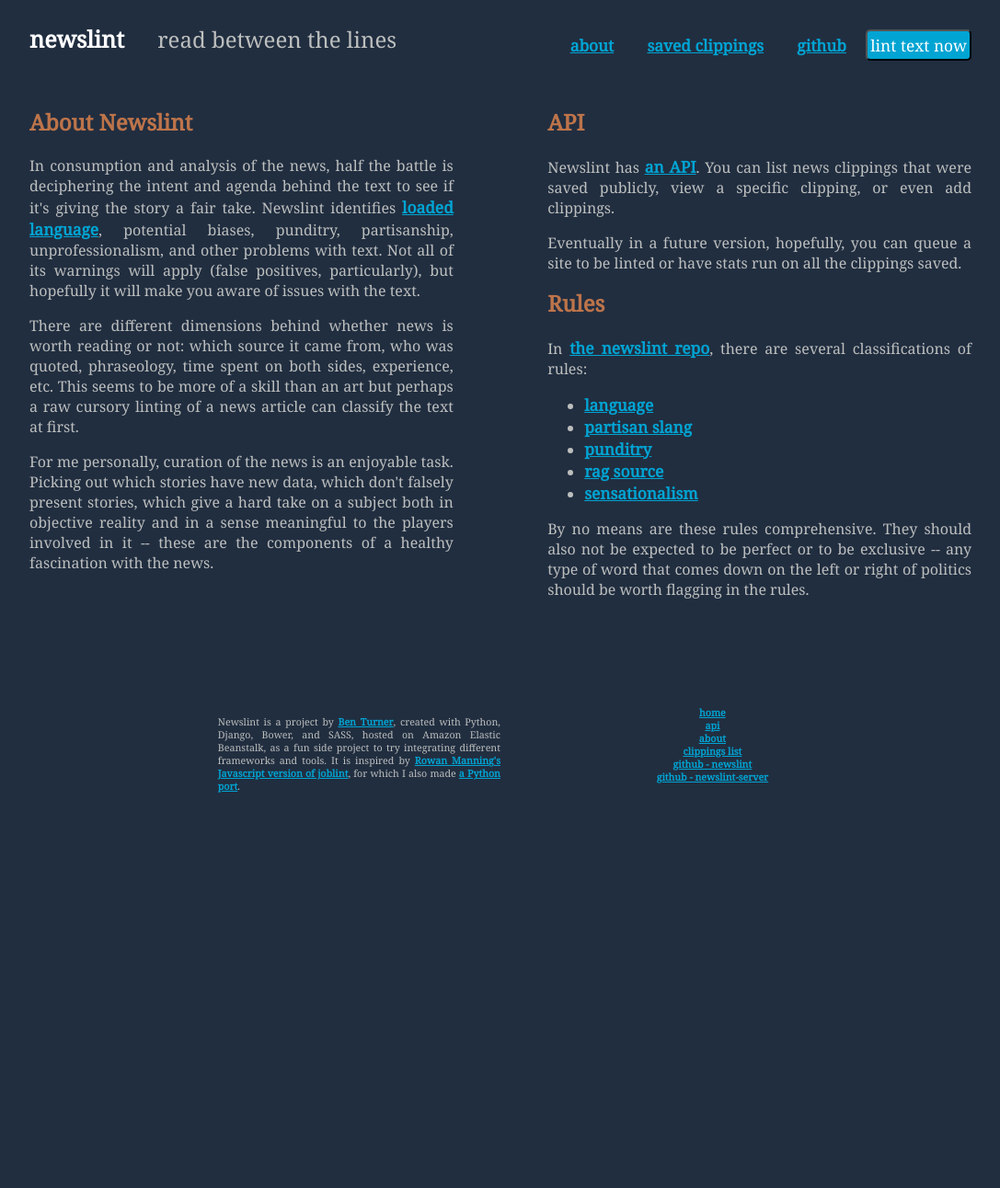
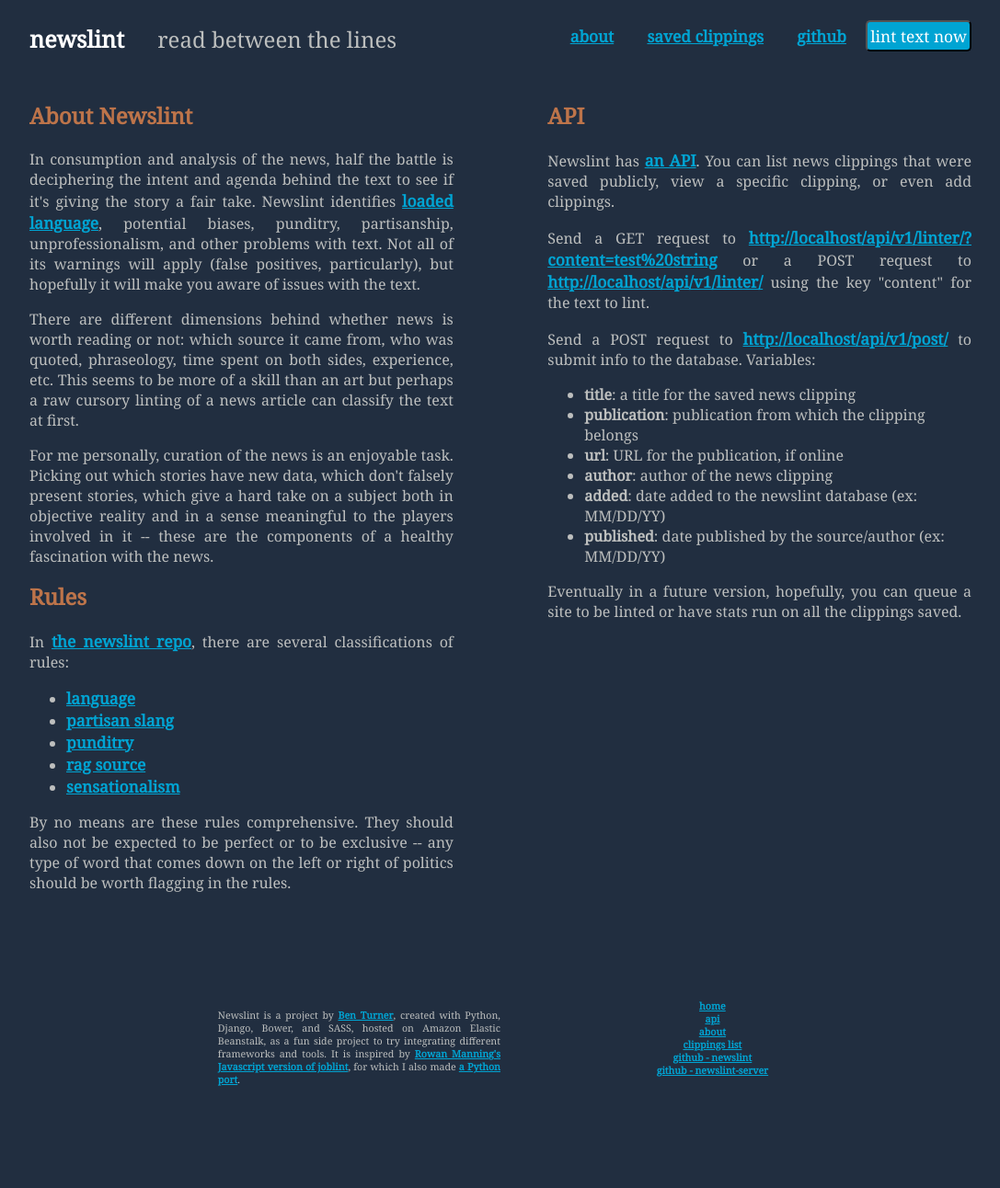
Before and after one commit to Xeus/newslint-server, a Django app: page /about/ in a window 1280 px wide. Shown: the whole page at 92% size, without its empty margins (96-1183 px from the left). Before the commit the page ends 862 px from the top, so only its background shows below. Run offline with Django 3.2, Linux system fonts and the light colour scheme; tables that the repository leaves empty hold one stand-in row (values such as "Sample post"); style sheets or scripts are compiled from the project's sources; parts of the project's set-up code (start-up, migrations or seed data) failed here and were passed over; some libraries are stand-ins or nearby versions.

Commit message:
fleshing out returned dicts for api and views

```diff
--- a/linter/models.py
+++ b/linter/models.py
@@ -24,7 +24,7 @@ class Clipping(models.Model):
     url = models.CharField(max_length=255, default='', blank=True)
     content = models.TextField(default='')
     published = models.DateTimeField('date published', default=timezone.now(), blank=True)
-    added = models.DateTimeField('date added by user', default=timezone.now(), blank=True)
+    added = models.DateTimeField('date added by user', default=timezone.now(), blank=True, auto_now_add=True)
 
     def __unicode__(self):
         return self.title
--- a/linter/templates/about.html
+++ b/linter/templates/about.html
@@ -28,21 +28,7 @@
 	    	For me personally, curation of the news is an enjoyable task.  Picking out which stories have new data, which don't falsely present stories, which give a hard take on a subject both in objective reality and in a sense meaningful to the players involved in it -- these are the components of a healthy fascination with the news.
 	    </p>
 
-    </div>
-
-    <div class="body-right">
-
-        <h2>API</h2>
-
-	   	<p>
-	   		Newslint has <a href="/api/v1/">an API</a>.  You can list news clippings that were saved publicly, view a specific clipping, or even add clippings.
-		</p>
-
-		<p>
-			Eventually in a future version, hopefully, you can queue a site to be linted or have stats run on all the clippings saved.
-	   	</p>
-
-	   	<h2>Rules</h2>
+	    <h2>Rules</h2>
 
 	   	<p>
 	   		In <a href="https://github.com/Xeus/newslint/tree/master/rule">the newslint repo</a>, there are several classifications of rules:
@@ -60,6 +46,37 @@
 	   		By no means are these rules comprehensive.  They should also not be expected to be perfect or to be exclusive -- any type of word that comes down on the left or right of politics should be worth flagging in the rules.
 	   	</p>
 
+    </div>
+
+    <div class="body-right">
+
+        <h2>API</h2>
+
+	   	<p>
+	   		Newslint has <a href="/api/v1/">an API</a>.  You can list news clippings that were saved publicly, view a specific clipping, or even add clippings.
+		</p>
+
+		<p>
+			Send a GET request to <a href="http://{{ get_url }}?content=test%20string">http://{{ get_url }}?content=test%20string</a> or a POST request to <a href="http://{{ get_url }}">http://{{ get_url }}</a> using the key "content" for the text to lint.
+		</p>
+
+		<p>
+			Send a POST request to <a href="http://{{ get_post_url }}">http://{{ get_post_url }}</a> to submit info to the database.  Variables:
+		</p>
+
+		<ul>
+			<li><strong>title</strong>: a title for the saved news clipping</li>
+			<li><strong>publication</strong>: publication from which the clipping belongs</li>
+			<li><strong>url</strong>: URL for the publication, if online</li>
+			<li><strong>author</strong>: author of the news clipping</li>
+			<li><strong>added</strong>: date added to the newslint database (ex: MM/DD/YY)</li>
+			<li><strong>published</strong>: date published by the source/author (ex: MM/DD/YY)</li>
+		</ul>
+
+		<p>
+			Eventually in a future version, hopefully, you can queue a site to be linted or have stats run on all the clippings saved.
+	   	</p>
+
     </div>  <!-- body-right -->
 
 </div>  <!-- body-container -->
--- a/linter/templates/input.html
+++ b/linter/templates/input.html
@@ -68,6 +68,6 @@
         </div>  <!-- hidden-fields -->
 
         <button type="submit" id="form_submit">lint this news clipping</button>
-        <span class="public-checkbox"><input type="checkbox" name="public" id="public" value="true" title="(note: will give it a permanent URL too)" /> share publicly</span>
+        <span class="public-checkbox"><input type="checkbox" name="public" id="public" title="(note: will give it a permanent URL too)" /> share publicly</span>
 
         </form>
--- a/linter/templates/partials/_footer.html
+++ b/linter/templates/partials/_footer.html
@@ -17,5 +17,13 @@
     {% load static %}
     <script src="{% static 'modernizr/modernizr.min.js' %}"></script>
     <script src="{% static 'jquery/jquery.min.js' %}"></script>
-    <script src="{% static 'momentjs/min/moment.min.js' %}"></script>
     <script src="{% static 'build/js/newslint-server.min.js' %}"></script>
+
+    <script>
+    	$(function() {
+	    	$('.button-lint').on('click', function(e) {
+	    		e.preventDefault();
+	    		window.location.href = '/lint';
+	    	});
+	    });
+    </script>
--- a/linter/templates/partials/_header.html
+++ b/linter/templates/partials/_header.html
@@ -12,3 +12,4 @@
     	<script src="https://oss.maxcdn.com/libs/html5shiv/3.7.0/html5shiv.js"></script>
       	<script src="https://oss.maxcdn.com/libs/respond.js/1.3.0/respond.min.js"></script>
     <![endif]-->
+    <script src="{% static 'momentjs/min/moment.min.js' %}"></script>
--- a/newslint/urls.py
+++ b/newslint/urls.py
@@ -10,16 +10,19 @@ urlpatterns = patterns('',
     # public routes
     url(r'^$', views.index, name='index'),
     url(r'^about/', views.about, name='about'),
-    url(r'^lint/', views.input_clipping, name='input_clipping'),  # user form to add clipping
+    url(r'^lint/', views.lint, name='lint'),  # user form to add clipping
     url(r'^post/', views.lint_clipping, name='lint_clipping'),  # handles POST request
     url(r'^result/', views.lint_result, name='lint_result'),
-    url(r'^clippings/', include('linter.urls')),
-    # url(r'^api/v1/clippings/', include('linter.urls')),
+    url(r'^clippings/$', views.list, name='list'),
+    url(r'^clipping/(?P<pk>\d+)/$', views.detail, name='detail'),
 
     # public API routes
-    url(r'^' + api_views.API_PREFIX + '$', api_views.index, name='api_index'),
+    url(r'^' + api_views.API_PREFIX + '$', api_views.help, name='api_index'),
     url(r'^' + api_views.API_PREFIX + r'linter/$', api_views.linter, name='api_linter'),
-    url(r'^' + api_views.API_PREFIX + r'linter(?:/|)?q=\w*$', api_views.linter, name='api_linter'),
+    url(r'^' + api_views.API_PREFIX + r'clipping/(?P<pk>\d+)/$$', api_views.detail, name='api_detail'),
+    url(r'^' + api_views.API_PREFIX + r'clippings/$', api_views.list, name='api_list'),
+    url(r'^' + api_views.API_PREFIX + r'post/$', api_views.lint_and_save, name='api_lint_and_save'),
+    url(r'^' + api_views.API_PREFIX + r'linter(?:/|)?content=\w*$', api_views.linter, name='api_linter'),
     url(r'^' + api_views.API_PREFIX + r'help/', api_views.help, name='api_help'),
 
     # admin routes
--- a/newslint/views.py
+++ b/newslint/views.py
@@ -1,8 +1,13 @@
 from linter.lib.newslint.newslint import newslint
 from linter.models import Clipping, ClippingForm, PUBLICATIONS
-from django.shortcuts import render
-from datetime import datetime
-from api_views import API_PREFIX
+from django.shortcuts import render, get_object_or_404
+from django.utils import timezone
+from settings import DATE_FORMAT, API_PREFIX
+from django.http import Http404
+import logging
+
+logger = logging.getLogger('django')
+api_logger = logging.getLogger('api')
 
 
 def index(request):
@@ -14,26 +19,49 @@ def index(request):
     return render(request, 'index.html', data)
 
 
+def lint(request):
+    data = {
+        'PUBLICATIONS': PUBLICATIONS,
+        'page': 'lint',
+        'title': 'lint some text'
+    }
+    return render(request, 'lint.html', data)
+
+
 def lint_clipping(request):
-    f = ClippingForm(request.POST)
+    clipping = Clipping()
+    f = ClippingForm(request.POST, instance=clipping)
     if f.is_valid():
         content = request.POST['content']
         result = newslint(content)
-        test = Clipping(request.POST)
-        test.added = datetime.now()
+        clipping.id = None
         data = {
-            'url': request.path,
+            'author': clipping.author,
+            'url': clipping.url,
+            'publication': clipping.publication,
+            'added': clipping.added.strftime(DATE_FORMAT),
+            'published': clipping.published.strftime(DATE_FORMAT),
+            'url': request.build_absolute_uri(),
             'errors': result.errors,
             'warnings': result.warnings,
             'notices': result.notices,
             'result': result.fail_points,
             'content': content,
+            'public': False,
             'help': 'http://' + request.get_host() + '/' + API_PREFIX + 'help'
         }
         data['result']['total'] = data['result']['professionalism'] + data['result']['nonpartisanship'] + data['result']['credibility']
+        logger.info('SUCCESS: text linted')
+        if request.POST.get('public') == 'on':
+            f.save()
+            data['permanent_url'] = 'http://' + request.get_host() + '/clipping/' + str(clipping.id)
+            data['api_url'] = 'http://' + request.get_host() + '/api/v1/clipping/' + str(clipping.id)
+            logger.info('SUCCESS: form saved to database')
+            data['public'] = True
         return lint_result(request, data)
     else:
         print(f.errors)
+        logger.error('FAIL: text failed to lint properly: ' + content)
         return render(request, 'index.html', {
             'error_message': "You didn't enter the form correctly.",
         })
@@ -62,6 +90,47 @@ def input_clipping(request):
 def about(request):
     data = {
         'page': 'about',
-        'title': 'about'
+        'title': 'about',
+        'get_url': request.get_host() + '/' + API_PREFIX + 'linter/',
+        'get_post_url': request.get_host() + '/' + API_PREFIX + 'post/',
     }
     return render(request, 'about.html', data)
+
+
+def list(request):
+    try:
+        clippings = Clipping.objects.all().order_by('-added')[:30]
+    except Clipping.DoesNotExist:
+        raise Http404
+    data = {
+        'clippings_list': clippings,
+        'title': 'list of public news clippings'
+    }
+    return render(request, 'list.html', data)
+
+
+def detail(request, pk):
+    clipping = get_object_or_404(Clipping, pk=pk)
+    result = newslint(clipping.content)
+    title = 'untitled clipping'
+    if clipping.title != '':
+        title = clipping.title
+    data = {
+        'author': clipping.author,
+        'url': clipping.url,
+        'publication': clipping.publication,
+        'added': clipping.added.strftime(DATE_FORMAT),
+        'published': clipping.published.strftime(DATE_FORMAT),
+        'current_url': request.path,
+        'public': True,
+        'errors': result.errors,
+        'warnings': result.warnings,
+        'notices': result.notices,
+        'content': clipping.content,
+        'permanent_url': 'http://' + request.get_host() + '/clipping/' + str(clipping.id),
+        'api_url': 'http://' + request.get_host() + '/api/v1/clipping/' + str(clipping.id),
+        'title': title,
+        'result': result.fail_points,
+        'help': 'http://' + request.get_host() + '/' + API_PREFIX + 'help'
+    }
+    return render(request, 'detail.html', data)
--- a/static/src/sass/main.scss
+++ b/static/src/sass/main.scss
@@ -21,19 +21,20 @@ body {
 	background-color: $dark-blue;
 	color: $light-gray;
 }
-
 input, textarea, button, body {
 	font-family: 'Noto Serif', serif;
 }
-
+h1 {
+	text-align: center;
+}
 h1, h2, h3, h4, h5 {
 	color: $brown;
 	margin-top: 0;
 }
 p {
 	text-align: justify;
+	word-break: break-word;
 }
-
 a {
     color: $sky-blue;
     font-size: 13pt;
@@ -89,6 +90,9 @@ textarea.form-content {
 }
 
 /* uniques */
+.body-main {
+	margin: 50px auto;
+}
 .lint-report, .msgs, .content-div, .body-container, .header-container {
 	display: table;
 }
@@ -201,7 +205,7 @@ footer {
 	float: right;
 	text-align: right;
 	width: 50%;
-	margin-top: 15px;
+	margin-top: 5px;
 }
 .nav-item {
 	margin: 0 15px;
@@ -257,15 +261,24 @@ footer {
 	color: #ffffff;
 	font-weight: bold;
 }
-.button-lint-mobile {
-	display: none;
+.permanent_url {
+	display: block;
+	text-align: center;
+	width: 100%;
 }
 
 /* media queries */
 @media (max-width: 450px) {
+	.more-link {text-align: center; display: block; margin: auto;}
+	body {width: 95%}
+	button#form_submit {display: block; margin: auto}
+	span.public-checkbox {text-align: center;}
+	textarea.form-content {width: 80%}
+	input[type=text], input[type=date] {width: auto;}
 	.header-nav a {font-size: 8pt;}
 	.msgs {width: 100%;}
 	.msg-div {width: 100%;}
+	.footer-right {margin-top: 20px;}
 }
 @media (max-width: 750px) {
 	input, select, textarea {font-size: 8pt;}
```
Also changed, not shown: linter/templates/detail.html (added, +43 -0 lines), linter/templates/lint.html (added, +23 -0 lines), linter/templates/list.html (added, +33 -0 lines), linter/templates/partials/_result.html (added, +81 -0 lines), linter/templates/result.html (+23 -81 lines), newslint/api_views.py (+172 -20 lines), newslint/settings.py (+30 -2 lines), README.md.
